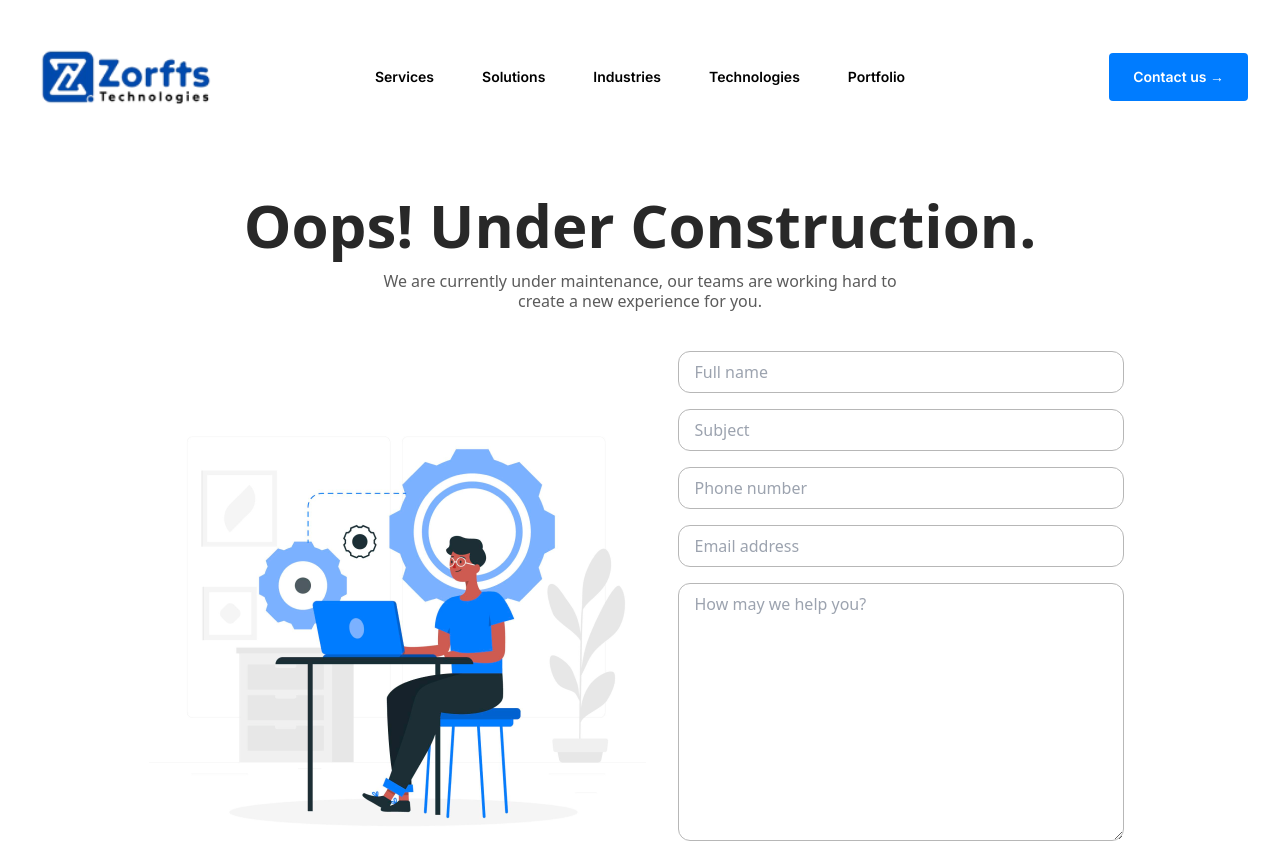
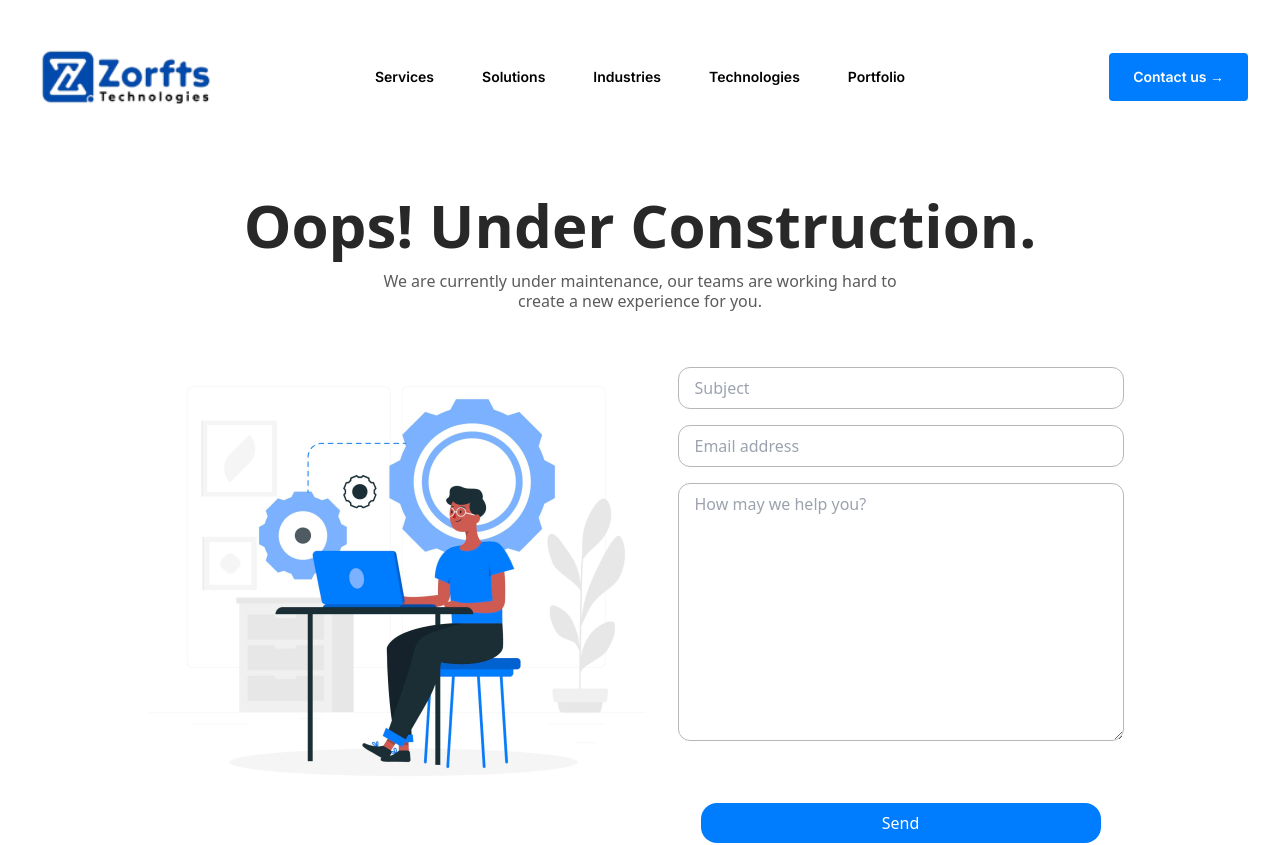
Before and after one commit to Iysah/main-portfolio, a Next.js app: page / in a window 1280 px wide. Shown: the top 845 px of the page. Built offline with nearby package versions, Linux system fonts and the light colour scheme.

Commit message:
updated the form

```diff
--- a/src/components/maintenance.jsx
+++ b/src/components/maintenance.jsx
@@ -34,27 +34,13 @@ function Maintenance() {
 							<div>
 								<input
 									type="text"
-									placeholder="Full name"
-									className="border border-border-ash rounded-xl px-4 py-2 w-[100%]"
-								/>
-							</div>
-							<div>
-								<input
-									type="text"
 									placeholder="Subject"
 									className="border border-border-ash rounded-xl px-4 py-2 w-[100%] mt-4"
 								/>
 							</div>
 							<div>
 								<input
-									type="tel"
-									placeholder="Phone number"
-									className="border border-border-ash rounded-xl px-4 py-2 w-[100%] mt-4"
-								/>
-							</div>
-							<div>
-								<input
-									type="text"
+									type="email"
 									placeholder="Email address"
 									className="border border-border-ash rounded-xl px-4 py-2 w-[100%] mt-4"
 								/>
```
